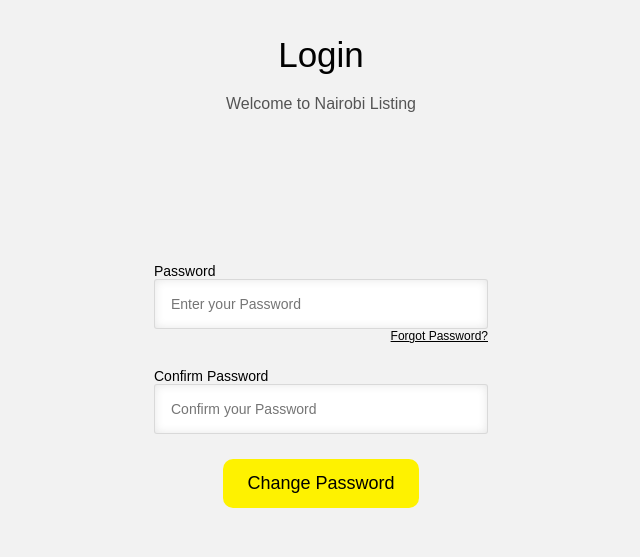
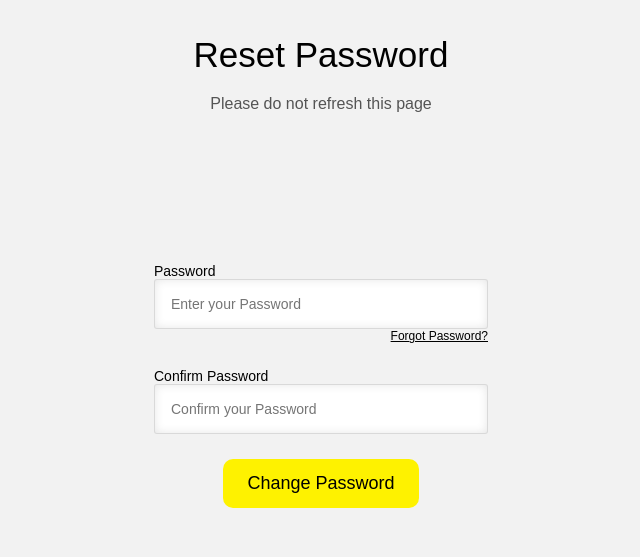
Before and after one commit to jayantkhanna1/Duplex-Dash, a Django app: template templates/reset_password.html in a window 1280 px wide. Shown: the part 96-653 px from the top of the page, without its empty margins (319-959 px from the left). Run offline with Django 4.2, Linux system fonts and the light colour scheme; the template is opened without the code that fills it, so the values that code supplies are empty; some libraries are stand-ins or nearby versions.

Commit message:
updates login and signup working on reset password

```diff
--- a/templates/reset_password.html
+++ b/templates/reset_password.html
@@ -8,7 +8,7 @@
     <meta name="viewport" content="width=device-width, initial-scale=1.0">
 
     <!-- Title -->
-    <title>Login</title>
+    <title>Reset Your Password</title>
 
     <!-- Login Css -->
     <link rel="stylesheet" href="{%static 'css/login.css' %}">
@@ -38,8 +38,8 @@
 
     <!-- Login Heading -->
     <section id="login_heading">
-        <h2>Login</h2>
-        <p>Welcome to Nairobi Listing</p>
+        <h2>Reset Password</h2>
+        <p>Please do not refresh this page</p>
     </section>
 
     <!-- Login Form -->
```
